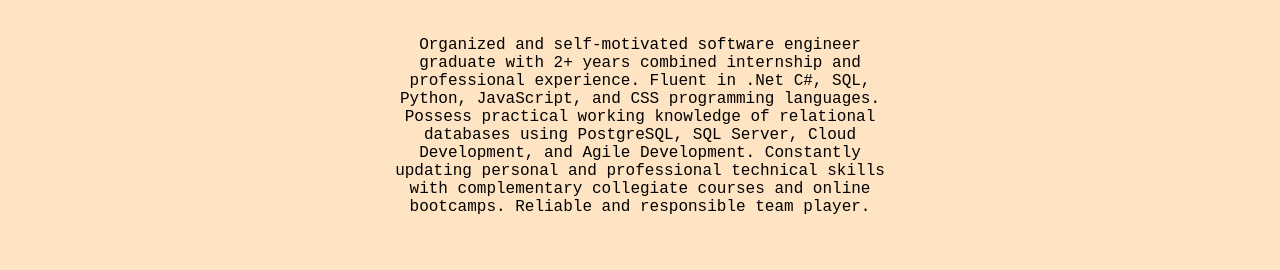
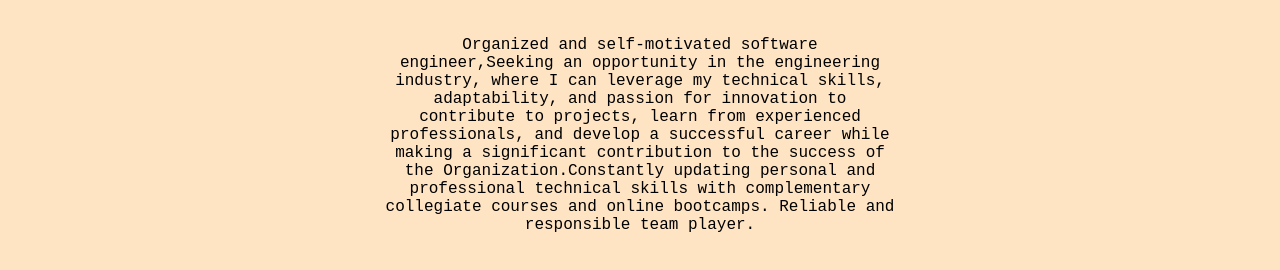
Before and after one commit to Avijitmal/personalWebsite, a plain HTML site: page index.html in a window 1280 px wide. Shown: the part 760-1030 px from the top of the page. Drawn offline with Linux system fonts and the light colour scheme.

Commit message:
Update index.html

```diff
--- a/index.html
+++ b/index.html
@@ -42,7 +42,7 @@
             <div class="line1">SOFTWARE</div>
             <div class="line2">ENGINEER</div>
             <div class="bio">
-                Organized and self-motivated software engineer graduate with 2+ years combined internship and professional experience. Fluent in .Net C#, SQL, Python, JavaScript, and CSS programming languages. Possess practical working knowledge of relational databases using PostgreSQL, SQL Server, Cloud Development, and Agile Development. Constantly updating personal and professional technical skills with complementary collegiate courses and online bootcamps. Reliable and responsible team player.
+                Organized and self-motivated software engineer,Seeking an opportunity in the engineering industry, where I can leverage my technical skills, adaptability, and passion for innovation to contribute to projects, learn from experienced professionals, and develop a successful career while making a significant contribution to the success of the Organization.Constantly updating personal and professional technical skills with complementary collegiate courses and online bootcamps. Reliable and responsible team player.
             </div>
         </div>
 
```
